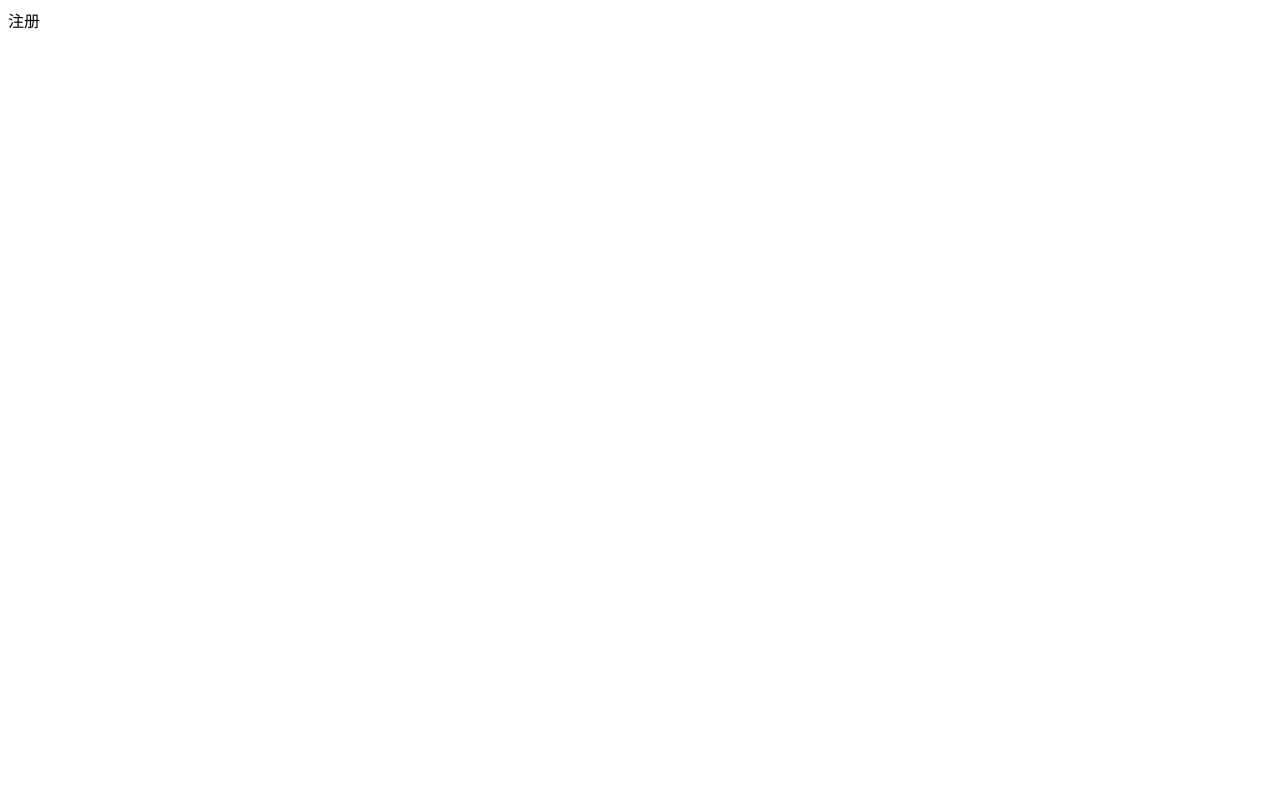
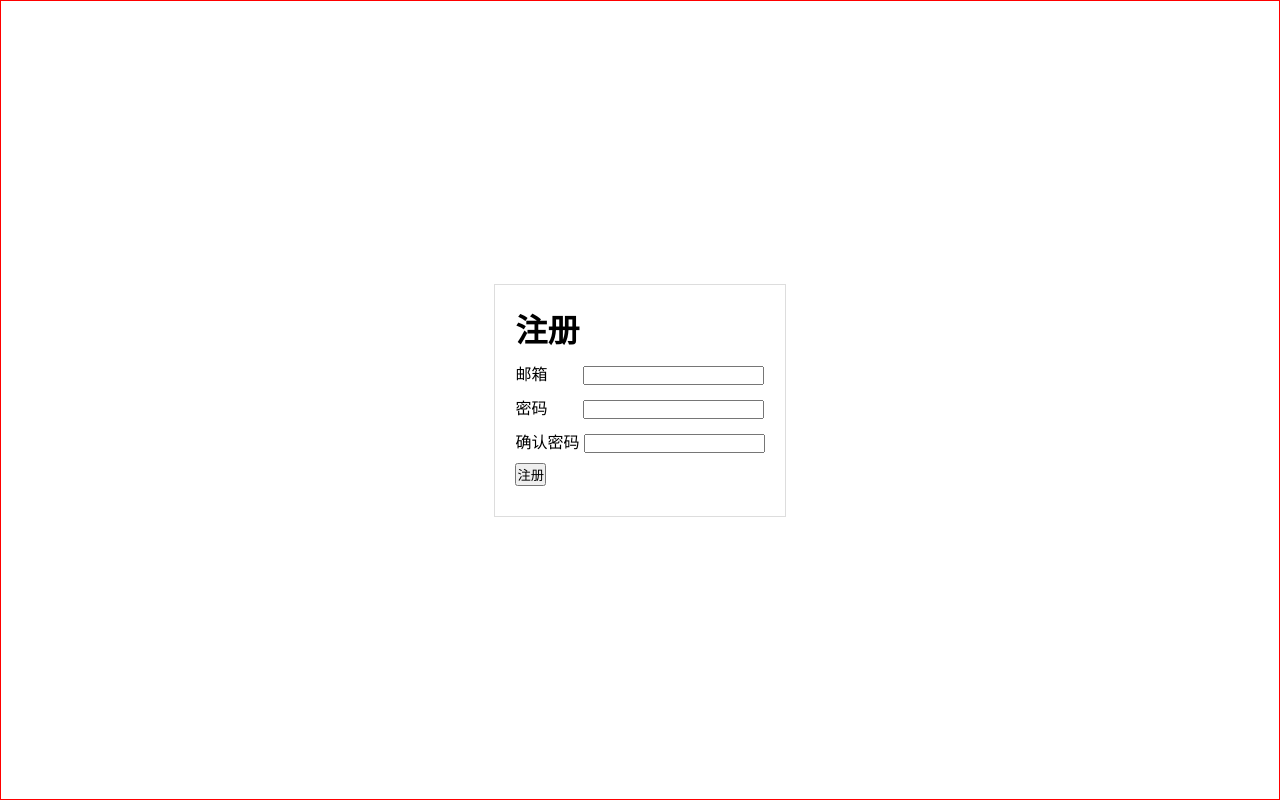
Before and after one commit to ppambler/sign-in-demo, a plain HTML site: page sign_up.html in a window 1280 px wide. Drawn offline with Linux system fonts and the light colour scheme.

Commit message:
搭建基本的html骨架和添加样式

```diff
--- a/sign_up.html
+++ b/sign_up.html
@@ -1,12 +1,63 @@
 <!DOCTYPE html>
 <html lang="en">
+
 <head>
     <meta charset="UTF-8">
     <meta name="viewport" content="width=device-width, initial-scale=1.0">
     <meta http-equiv="X-UA-Compatible" content="ie=edge">
-    <title>Document</title>
+    <title>注册</title>
+    <style>
+        *{
+            margin: 0;
+            padding: 0;
+        }
+        *{
+            box-sizing: border-box;
+        }
+        body {
+            border: 1px solid red;
+            min-height: 100vh;
+            display: flex;
+            justify-content: center;
+            align-items: center;
+            flex-direction: column;
+        }
+        .form-wrapper {
+            padding: 20px;
+            border: 1px solid #ddd;
+        }
+        .form-wrapper .row {
+            margin: 10px 0;
+        }
+        .form-wrapper .row>label {
+            display: inline-block;
+            min-width: 4em;
+        }
+    </style>
 </head>
+
 <body>
-    注册
+    <div class="form-wrapper">
+        <h1>注册</h1>
+        <form>
+            <div class="row">
+                <!-- 没有label，那么这个表单字段表示什么，根本无法知晓 -->
+                <label for="">邮箱</label>
+                <input type="text" name="email">
+            </div>
+            <div class="row">
+                <label for="">密码</label>
+                <input type="password" name='password'>
+            </div>
+            <div class="row">
+                <label for="">确认密码</label>
+                <input type="password" name="password_confirmation">
+            </div>
+            <div class="row">
+                <input type="submit" value="注册">
+            </div>
+        </form>
+    </div>
 </body>
+
 </html>
```
